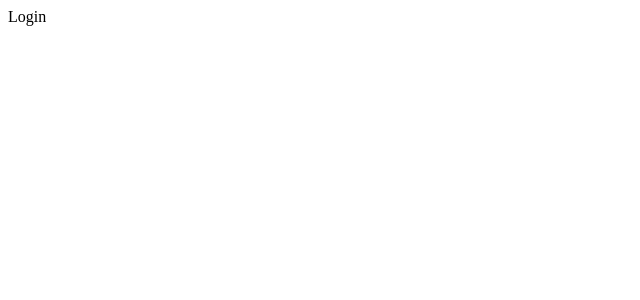
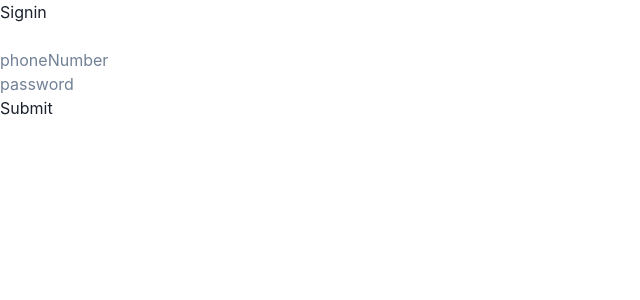
Before and after one commit to jungerion/drops, a Next.js app in the folder client/: page /login in a window 1280 px wide. Shown: the top 300 px of the page, without its empty margins (0-640 px from the left). Built offline with nearby package versions, Linux system fonts and the light colour scheme.

Commit message:
chakra installed/login page setup/ register setup

```diff
--- a/client/package.json
+++ b/client/package.json
@@ -9,8 +9,12 @@
     "lint": "next lint"
   },
   "dependencies": {
+    "@chakra-ui/react": "^2.8.0",
+    "@emotion/react": "^11.11.1",
+    "@emotion/styled": "^11.11.0",
     "autoprefixer": "10.4.15",
     "formik": "^2.4.3",
+    "framer-motion": "^10.16.1",
     "next": "13.4.19",
     "postcss": "8.4.28",
     "react": "18.2.0",
--- a/client/src/pages/_app.js
+++ b/client/src/pages/_app.js
@@ -1,5 +1,10 @@
-import '@/styles/globals.css'
+import "@/styles/globals.css";
+import { ChakraProvider } from "@chakra-ui/react";
 
 export default function App({ Component, pageProps }) {
-  return <Component {...pageProps} />
+  return (
+    <ChakraProvider>
+      <Component {...pageProps} />
+    </ChakraProvider>
+  );
 }
--- a/client/src/pages/login/index.js
+++ b/client/src/pages/login/index.js
@@ -1,7 +1,89 @@
 import React from "react";
+import { Formik, Form, Field } from "formik";
+import * as Yup from "yup";
+import { useToast } from "@chakra-ui/react";
+// import styles from "../../styles/register.module.css";
+import styles from "../../styles/register.module.css";
 
-function index() {
-  return <div>Login</div>;
-}
+const SigninSchema = Yup.object().shape({
+  // fullName: Yup.string()
+  //   .min(2, "Too Short!")
+  //   .max(50, "Too Long!")
+  //   .required("Required"),
+  phoneNumber: Yup.string()
+    .min(2, "Too Short!")
+    .max(50, "Too Long!")
+    .required("Required"),
+  // email: Yup.string().email("Invalid email").required("Required"),
+});
 
-export default index;
+const Login = () => {
+  const toast = useToast();
+  const handleLogin = async (values) => {
+    // debugger;
+    const res = await fetch("http://localhost:3005/login", {
+      method: "POST",
+      headers: { "Content-Type": "application/json" },
+      body: JSON.stringify(values),
+    });
+    const data = await res.json();
+    toast({
+      title: "Account created.",
+      description: "We've created your account for you.",
+      status: "success",
+      duration: 9000,
+      isClosable: true,
+    });
+  };
+  return (
+    <div className="styles.form">
+      <h1>Signin</h1>
+      <Formik
+        initialValues={{
+          fullName: "",
+          phoneNumber: "",
+          password: "",
+          confirmPassword: "",
+        }}
+        validationSchema={SigninSchema}
+        onSubmit={(values, { resetForm }) => {
+          // same shape as initial values
+          handleLogin(values);
+          console.log(values);
+        }}
+      >
+        {({ errors, touched }) => (
+          <Form>
+            {/* <Field name="fullName" placeholder="fullName" />
+            {errors.fullName && touched.fullName ? (
+              <div>{errors.fullName}</div>
+            ) : null}{" "} */}
+            <br />
+            <Field name="phoneNumber" placeholder="phoneNumber" />
+            {errors.phoneNumber && touched.phoneNumber ? (
+              <div>{errors.phoneNumber}</div>
+            ) : null}
+            <br />
+            <Field name="password" type="password" placeholder="password" />
+            {errors.password && touched.password ? (
+              <div>{errors.password}</div>
+            ) : null}{" "}
+            {/* <br /> */}
+            {/* <Field
+              name="confirmPassword"
+              type="confirmPassword"
+              placeholder="confirmPassword"
+            /> */}
+            {errors.confirmPassword && touched.confirmPassword ? (
+              <div>{errors.confirmPassword}</div>
+            ) : null}{" "}
+            <br />
+            <button type="submit">Submit</button>
+          </Form>
+        )}
+      </Formik>
+    </div>
+  );
+};
+
+export default Login;
--- a/client/src/pages/register/index.js
+++ b/client/src/pages/register/index.js
@@ -1,6 +1,7 @@
 import React from "react";
 import { Formik, Form, Field } from "formik";
 import * as Yup from "yup";
+import { useToast } from "@chakra-ui/react";
 // import styles from "../../styles/register.module.css";
 import styles from "../../styles/register.module.css";
 
@@ -17,12 +18,22 @@ const SignupSchema = Yup.object().shape({
 });
 
 const Register = () => {
-  const handleRegister = (values) => {
+  const toast = useToast();
+  const handleRegister = async (values) => {
     // debugger;
-    fetch("http://localhost:3005/register", {
+    const res = await fetch("http://localhost:3005/register", {
       method: "POST",
       headers: { "Content-Type": "application/json" },
       body: JSON.stringify(values),
+    });
+    const data = await res.json();
+    console.log(data);
+    toast({
+      title: data.msg,
+      // description: "We've created your account for you.",
+      status: res.status == 409 ? "warning" : "success",
+      // duration: 9000,
+      isClosable: true,
     });
   };
   return (
@@ -36,7 +47,7 @@ const Register = () => {
           confirmPassword: "",
         }}
         validationSchema={SignupSchema}
-        onSubmit={(values) => {
+        onSubmit={(values, { resetForm }) => {
           // same shape as initial values
           handleRegister(values);
           console.log(values);
```
Also changed, not shown: client/public/dropslogo.png (added), 1 other file (tests, documents, lock files or other folders).
